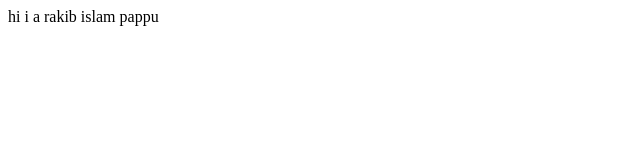
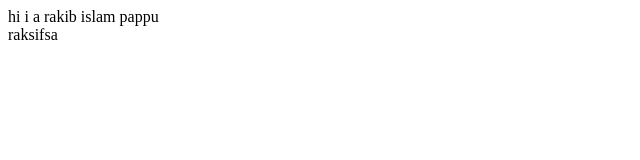
Before and after one commit to rakib-islam10/basic-html-css, a plain HTML site: page index.html in a window 1280 px wide. Shown: the full height of the page, 0-640 px from the left. Drawn offline with Linux system fonts and the light colour scheme.

Commit message:
second div added

```diff
--- a/index.html
+++ b/index.html
@@ -8,5 +8,6 @@
 <body>
 
     <div>hi i a rakib islam pappu </div>
+    <div>raksifsa</div>
 </body>
 </html>
```
